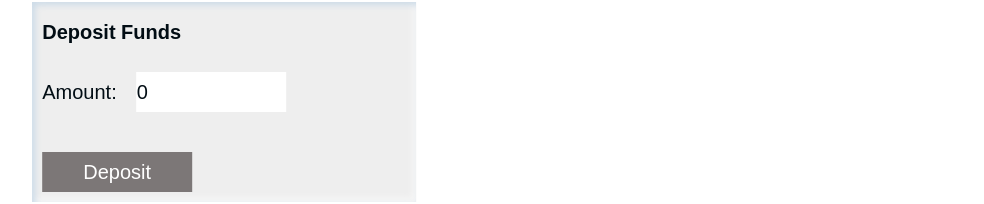
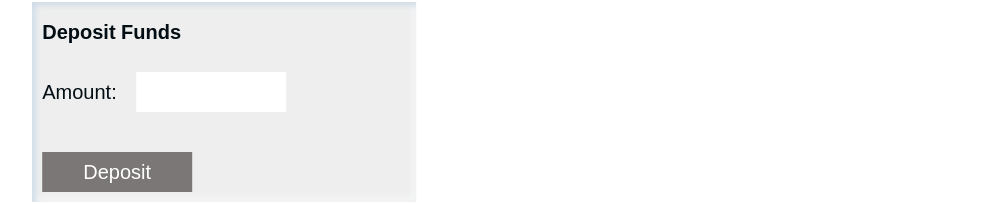
Before and after one commit to nsamedaisy/Currency-Exchange-App, a React (Create React App) app: page /wallet in a window 1280 px wide. Both pictures are taken after a click on the button "Deposit". Shown: the part 398-602 px from the top of the page, without its empty margins (147-1131 px from the left). Built offline with nearby package versions, Linux system fonts and the light colour scheme; no server answers.

Commit message:
working on the wallet page

```diff
--- a/src/pages/Wallet/FundsDeposit.jsx
+++ b/src/pages/Wallet/FundsDeposit.jsx
@@ -6,7 +6,7 @@ export const FundsDeposit = ({
   selectedCurrency,
   setShowPopUp,
 }) => {
-  const [amount, setAmount] = useState(0);
+  const [amount, setAmount] = useState("");
 
   const handleSubmit = (e) => {
     e.preventDefault();
```
